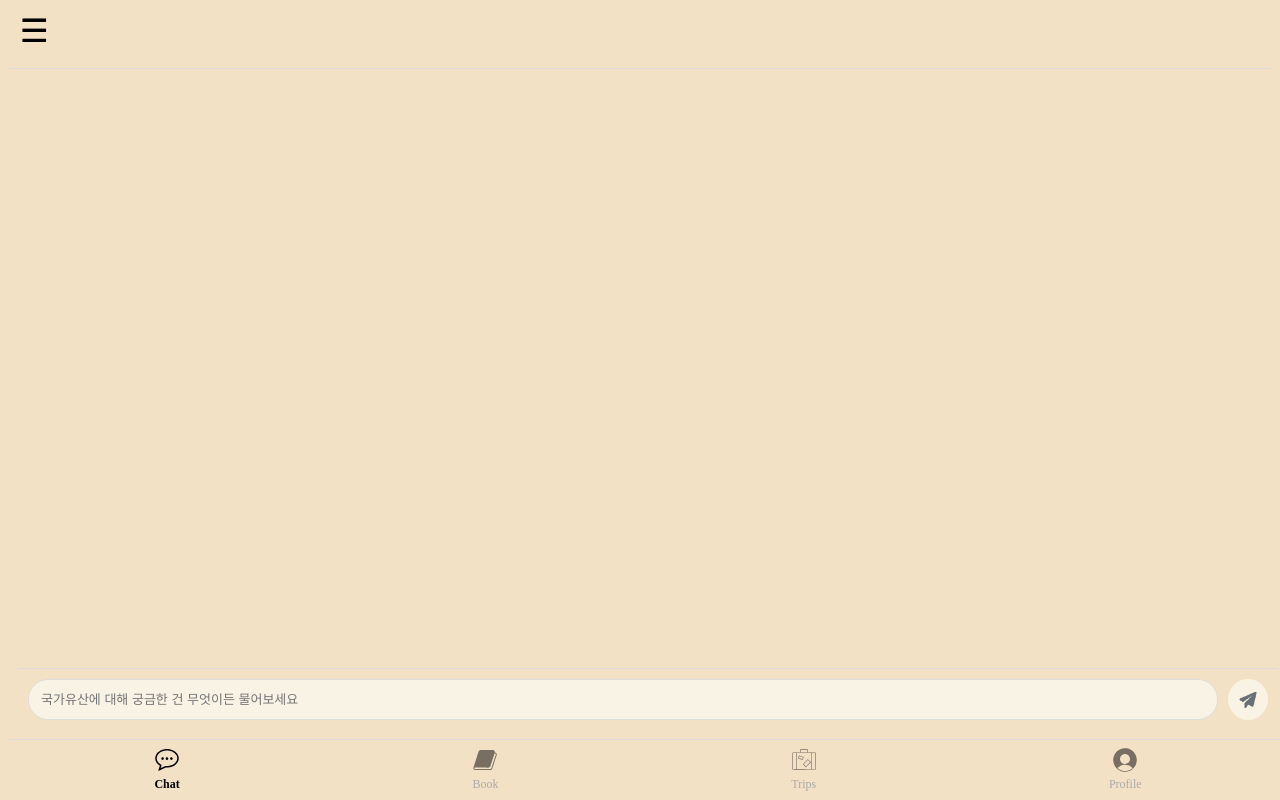
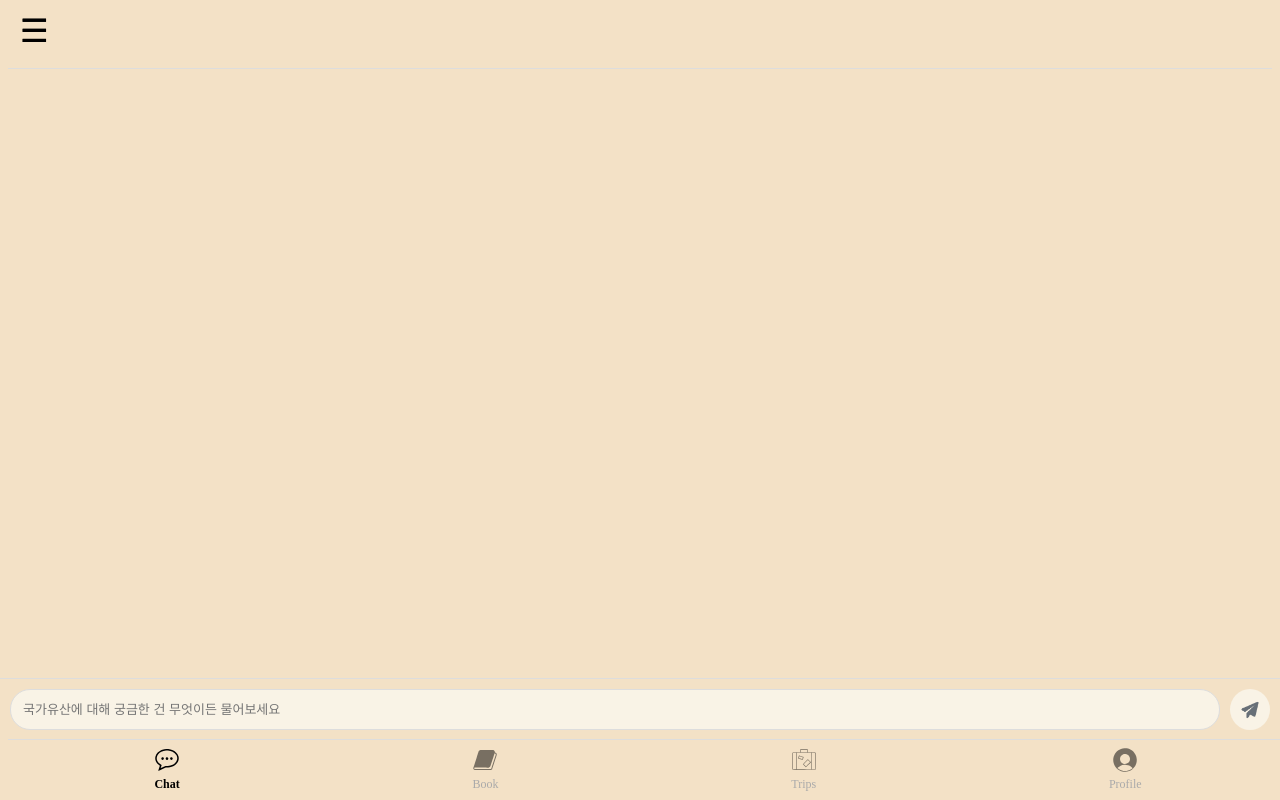
Before and after one commit to HAI-Heritage-AI/HAI_React, a React (Create React App) app: page / in a window 1280 px wide. Built offline with nearby package versions, Linux system fonts and the light colour scheme.

Commit message:
update : [선지희] Chat.css 수정

```diff
--- a/src/components/styles/Chat.css
+++ b/src/components/styles/Chat.css
@@ -46,8 +46,10 @@
   background-color: #f3e1c6;
   border-top: 1px solid #ddd;
   position: fixed; /* 고정 위치로 설정 */
-  bottom: 70px; /* 하단 내비게이션 바로 위에 위치하도록 조정 */
-  width: calc(100% - 20px); /* 화면 너비에 맞게 크기 조절 */
+  bottom: 60px; /* 하단 내비게이션 바로 위에 위치하도록 조정 */
+  left: 0; /* 왼쪽 끝에 고정 */
+  right: 0; /* 오른쪽 끝에도 고정 */
+  width: 100%; /* 화면 너비에 맞게 크기 조절 */
   box-sizing: border-box; /* 패딩이 포함된 전체 크기 계산 */
 }
 
```
